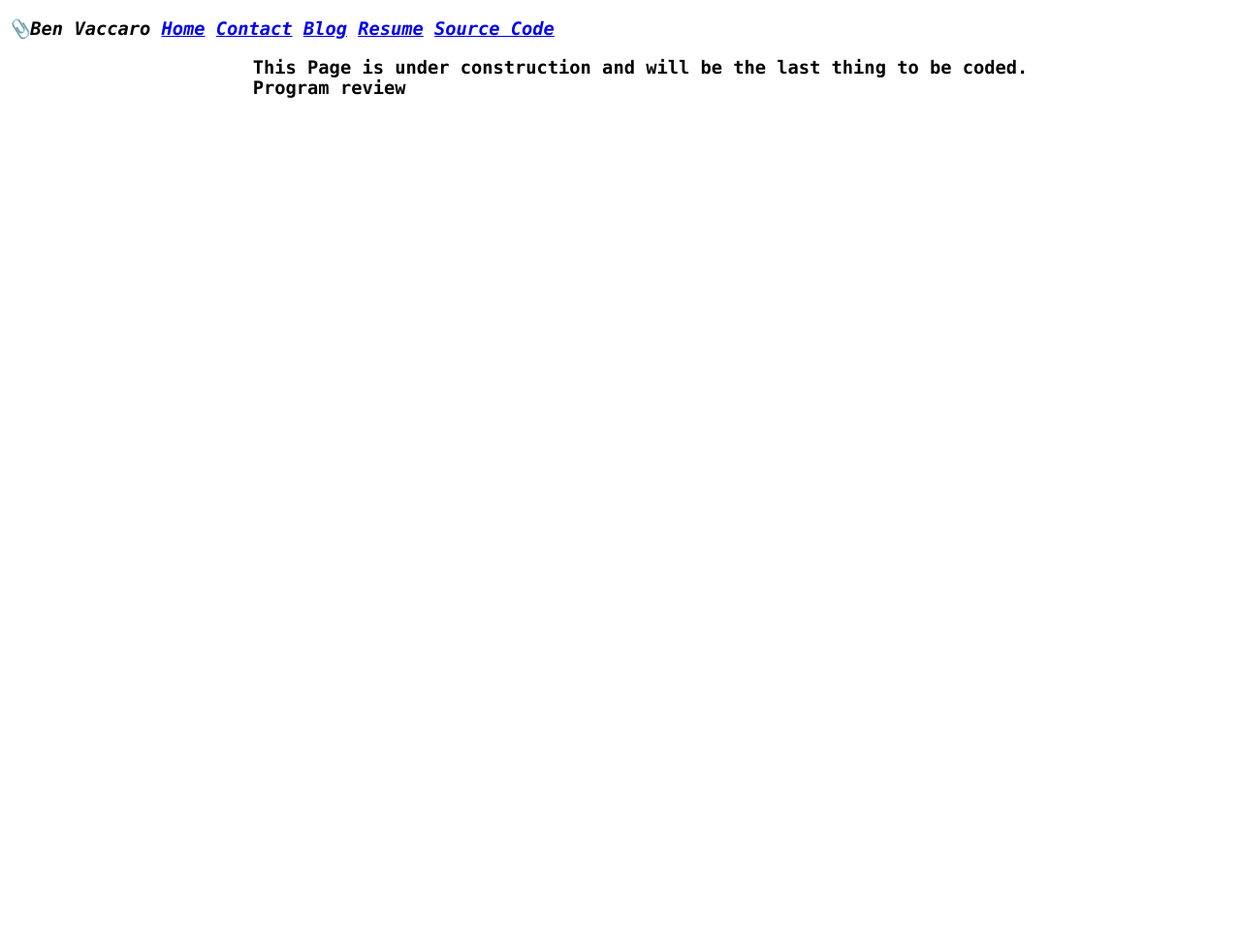
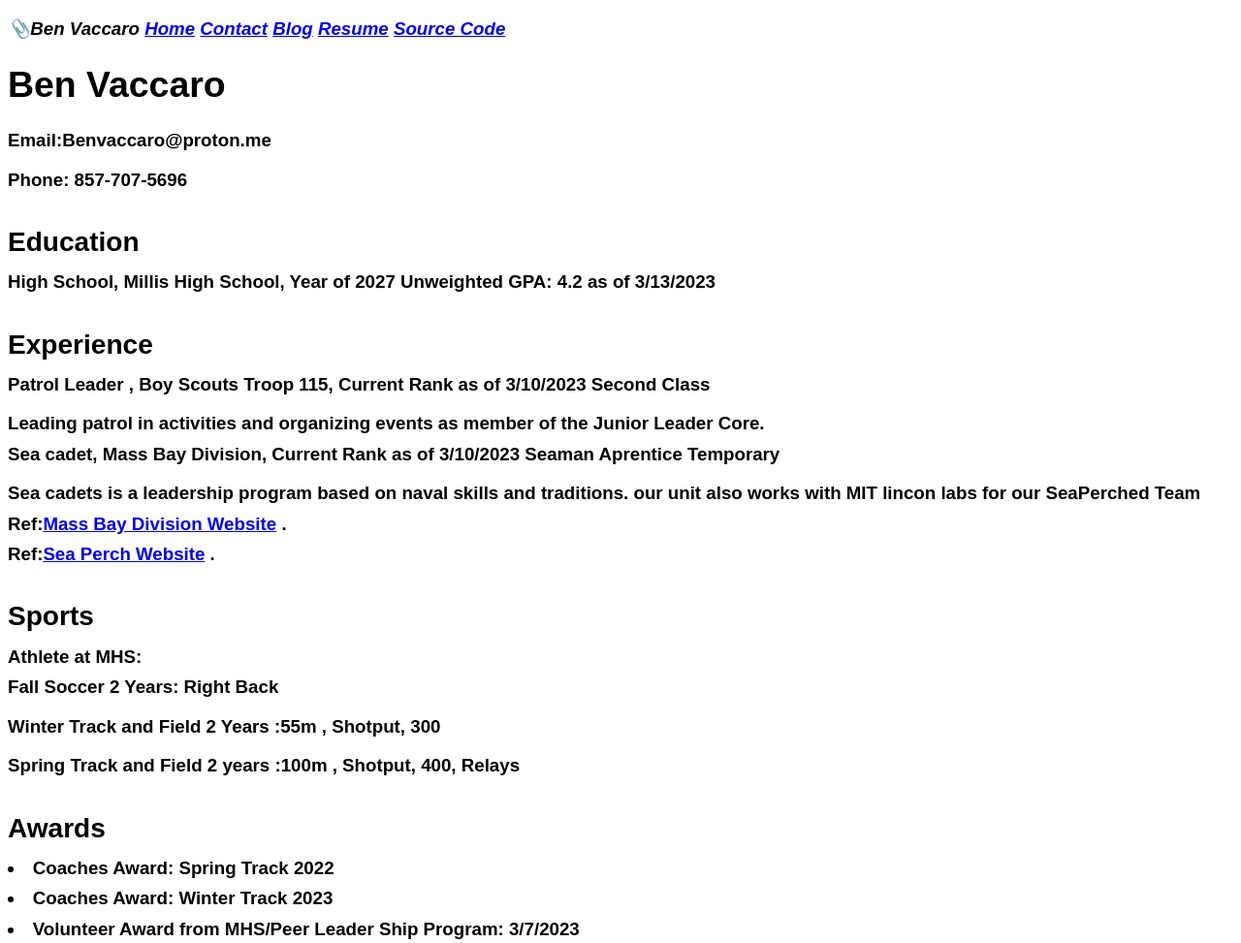
Before and after one commit to 2008wbbv/Personal-Website, a plain HTML site: page Resume.html in a window 1280 px wide. Shown: the whole page at 97% size. Before the commit the page ends 800 px from the top, so only its background shows below. Drawn offline with Linux system fonts and the light colour scheme.

Commit message:
V. 0.5 Added resume and more articles

```diff
--- a/Resume.html
+++ b/Resume.html
@@ -1,37 +1,89 @@
 <!DOCTYPE html>
 <html>
   <head>
-  <meta>
-  <meta name="keywords" content="HTML, CSS, Student, Leader,Millis High School, Ben Vaccaro" >
-  <meta name="description" content="Student/Personal Website for Ben Vaccaro">
-  <meta>
+    <title>Resume</title>
     <style>
-    html {
-  height: 100%;
-  width: 100%;
-  font-family:Lucida Console,Monaco,Verdana
+      body {
+        font-family: Arial, sans-serif;
       }
-.pfppad {
-  display: block;
-  margin-left: 50%;
-  margin-right: 50%;
-  margin-top: 10%;
-  *margin-bottom: %;
-  width: auto;
+      h1 {
+        font-size: 2em;
       }
-.bio {
-  display: block;
-  margin-left: 20%;
-  margin-right: 80%;
-  width: 70%;
+      h2 {
+        font-size: 1.5em;
       }
-
-
-
-
+      .section {
+        margin-top: 2em;
+      }
+      .section h2 {
+        margin-bottom: 0.5em;
+      }
+      .section ul {
+        list-style-type: none;
+        margin: 0;
+        padding: 0;
+      }
+      .section li {
+        margin-bottom: 0.5em;
+      }
     </style>
   </head>
   <body>
 <h3><i>📎Ben Vaccaro   <a href="./index.html">Home</a> <a href="./Socials.html">Contact</a> <a href="./Blog.html">Blog</a> <a href="./Resume.html">Resume</a> <a href="https://github.com/Ben-Vaccaro/Personal-Website">Source Code</a></i>
-  <p style=""class="bio">This Page is under construction and will be the last thing to be coded. Program review
+    <header>
+      <h1>Ben Vaccaro</h1>
+      <p>Email:Benvaccaro@proton.me</p>
+      <p>Phone: 857-707-5696</p>
+    </header>
+    <section class="section">
+      <h2>Education</h2>
+      <ul>
+        <li><strong>High School</strong>, Millis High School, Year of 2027
+        Unweighted GPA: 4.2 as of 3/13/2023 </li>
+      </ul>
+    </section>
+    <section class="section">
+      <h2>Experience</h2>
+      <ul>
+        <li>
+          <strong>Patrol Leader </strong>, Boy Scouts Troop 115, Current Rank as of 3/10/2023 Second Class
+          <ul>
+            <p></p>
+            <li>Leading patrol in activities and organizing events as member of the Junior Leader Core.</li>
+            <li></li>
+          </ul>
+        </li>
+        <li>
+          <strong>Sea cadet</strong>, Mass Bay Division, Current Rank as of 3/10/2023 Seaman Aprentice Temporary
+          <ul>
+<p></p>
+            <li>Sea cadets is a leadership program based on naval skills and traditions. our unit also works with MIT lincon labs for our SeaPerched Team </li>
+            <li>Ref:<a href="http://www.bostonseacadets.org/">Mass Bay Division Website</a> .</li>
+<li>Ref:<a href="https://seaperch.org/">Sea Perch Website</a> .</li>
+            <p></p>
+
+
+
+          </ul>
+        </li>
+      </ul>
+    </section>
+    <section class="section">
+      <h2>Sports</h2>
+      <ul>
+        <li>Athlete at MHS:</li>
+        <li>Fall Soccer 2 Years: Right Back</li>
+        <p></p>
+        <li></li> Winter Track and Field 2 Years :55m , Shotput, 300</li>
+        <p></p>
+        <li> Spring Track and Field 2 years :100m , Shotput, 400, Relays </li> </ul></li>
+    <section class="section">
+      <h2>Awards</h2>
+      <li>Coaches Award: Spring Track 2022</li>
+      <li>Coaches Award: Winter Track 2023</li>
+      <li>Volunteer Award from MHS/Peer Leader Ship Program: 3/7/2023</li>
+    </ul>
+
+    </section>
   </body>
+</html>
```
Also changed, not shown: Blog.html (+7 -1 lines), PR-EMACS.html (added, +42 -0 lines), PR-VSCODE.html (added, +29 -0 lines), PR_TOOLKIT.html (added, +38 -0 lines). Lines whose indentation alone changed are shown as unchanged.
